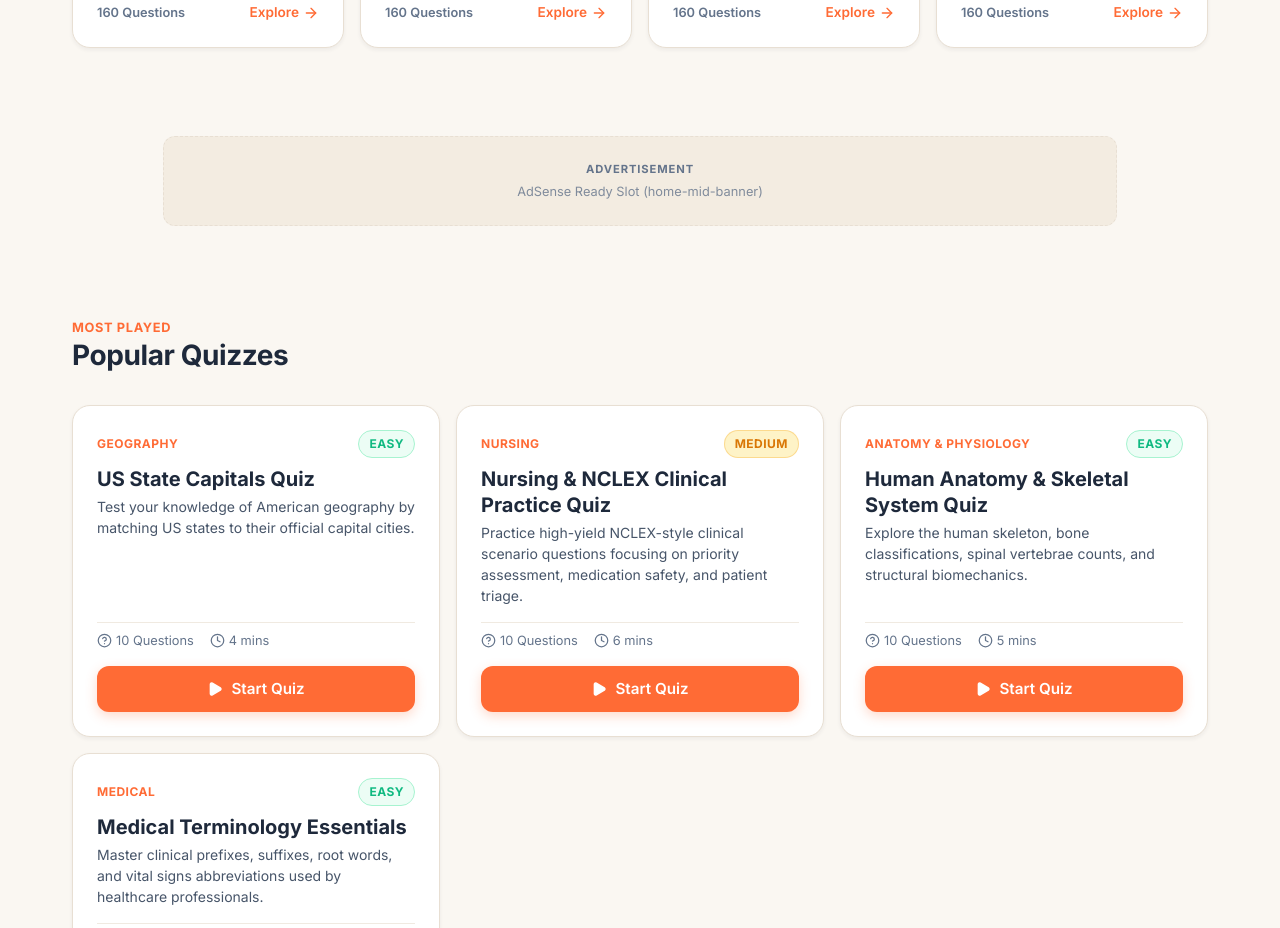
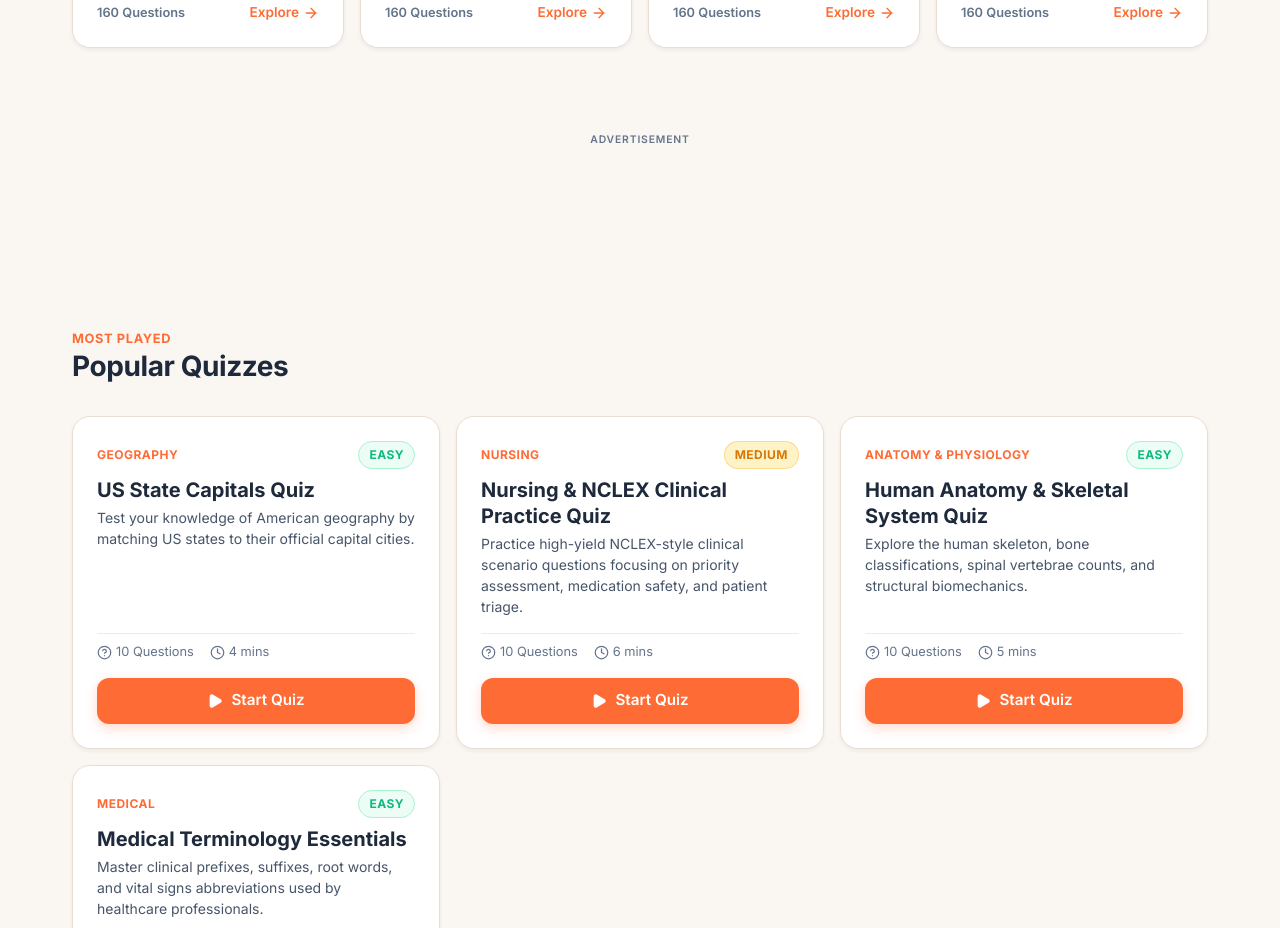
Before and after one commit to soulinmotionn-source/wk-quiz2.0, a React (Vite) app: page / in a window 1280 px wide. Shown: the part 1800-2728 px from the top of the page. Built offline with nearby package versions, Linux system fonts and the light colour scheme.

Commit message:
feat: integrate CPM ad code into AdSlot component

```diff
--- a/src/components/common/AdSlot.tsx
+++ b/src/components/common/AdSlot.tsx
@@ -1,4 +1,4 @@
-import React from 'react';
+import React, { useEffect, useRef } from 'react';
 
 export type AdSlotType = 'banner' | 'in-content' | 'between-section' | 'results';
 
@@ -13,6 +13,8 @@ export const AdSlot: React.FC<AdSlotProps> = ({
   className = '',
   slotId = 'wk-ad-placeholder'
 }) => {
+  const containerRef = useRef<HTMLDivElement>(null);
+
   // Height and max-width based on standard IAB ad dimensions
   let minHeight = '90px';
   let maxWidth = '728px';
@@ -28,6 +30,32 @@ export const AdSlot: React.FC<AdSlotProps> = ({
     maxWidth = '728px';
   }
 
+  useEffect(() => {
+    const el = containerRef.current;
+    if (!el) return;
+
+    // Clear any previous ad elements to avoid duplicate containers
+    el.innerHTML = '';
+
+    // Create the container div expected by the ad network
+    const adContainer = document.createElement('div');
+    adContainer.id = 'container-44381791c844e0dd28904bf9e33e3a46';
+    el.appendChild(adContainer);
+
+    // Create and append the ad script
+    const script = document.createElement('script');
+    script.async = true;
+    script.setAttribute('data-cfasync', 'false');
+    script.src = 'https://pl31486114.profitableratecpmnetwork.com/44381791c844e0dd28904bf9e33e3a46/invoke.js';
+    el.appendChild(script);
+
+    return () => {
+      if (el) {
+        el.innerHTML = '';
+      }
+    };
+  }, [slotId]);
+
   return (
     <div
       className={`ad-slot-wrapper ${className}`}
@@ -35,7 +63,7 @@ export const AdSlot: React.FC<AdSlotProps> = ({
         width: '100%',
         maxWidth,
         margin: 'var(--space-xl) auto',
-        padding: 'var(--space-sm)',
+        padding: 'var(--space-xs)',
         display: 'flex',
         flexDirection: 'column',
         alignItems: 'center',
@@ -43,44 +71,28 @@ export const AdSlot: React.FC<AdSlotProps> = ({
       }}
       aria-label="Advertisement Area"
     >
+      <span
+        style={{
+          fontSize: '0.65rem',
+          letterSpacing: '0.08em',
+          textTransform: 'uppercase',
+          color: 'var(--color-text-muted)',
+          fontWeight: 600,
+          marginBottom: '4px'
+        }}
+      >
+        Advertisement
+      </span>
       <div
+        ref={containerRef}
         style={{
           width: '100%',
           minHeight,
-          borderRadius: 'var(--radius-md)',
-          border: '1.5px dashed var(--color-border)',
-          backgroundColor: 'var(--color-bg-alt)',
           display: 'flex',
-          flexDirection: 'column',
-          alignItems: 'center',
           justifyContent: 'center',
-          padding: 'var(--space-sm)',
-          textAlign: 'center',
-          userSelect: 'none'
+          alignItems: 'center'
         }}
-      >
-        <span
-          style={{
-            fontSize: '0.7rem',
-            letterSpacing: '0.08em',
-            textTransform: 'uppercase',
-            color: 'var(--color-text-muted)',
-            fontWeight: 700,
-            marginBottom: '4px'
-          }}
-        >
-          Advertisement
-        </span>
-        <span
-          style={{
-            fontSize: '0.8rem',
-            color: 'var(--color-text-muted)',
-            opacity: 0.8
-          }}
-        >
-          AdSense Ready Slot ({slotId})
-        </span>
-      </div>
+      />
     </div>
   );
 };
--- a/src/generated/question-stats.json
+++ b/src/generated/question-stats.json
@@ -1,5 +1,5 @@
 {
-  "generatedAt": "2026-09-16T11:41:14.234Z",
+  "generatedAt": "2026-09-24T07:38:04.759Z",
   "totalQuestions": 5000,
   "activeQuestions": 5000,
   "inactiveQuestions": 0,
```
